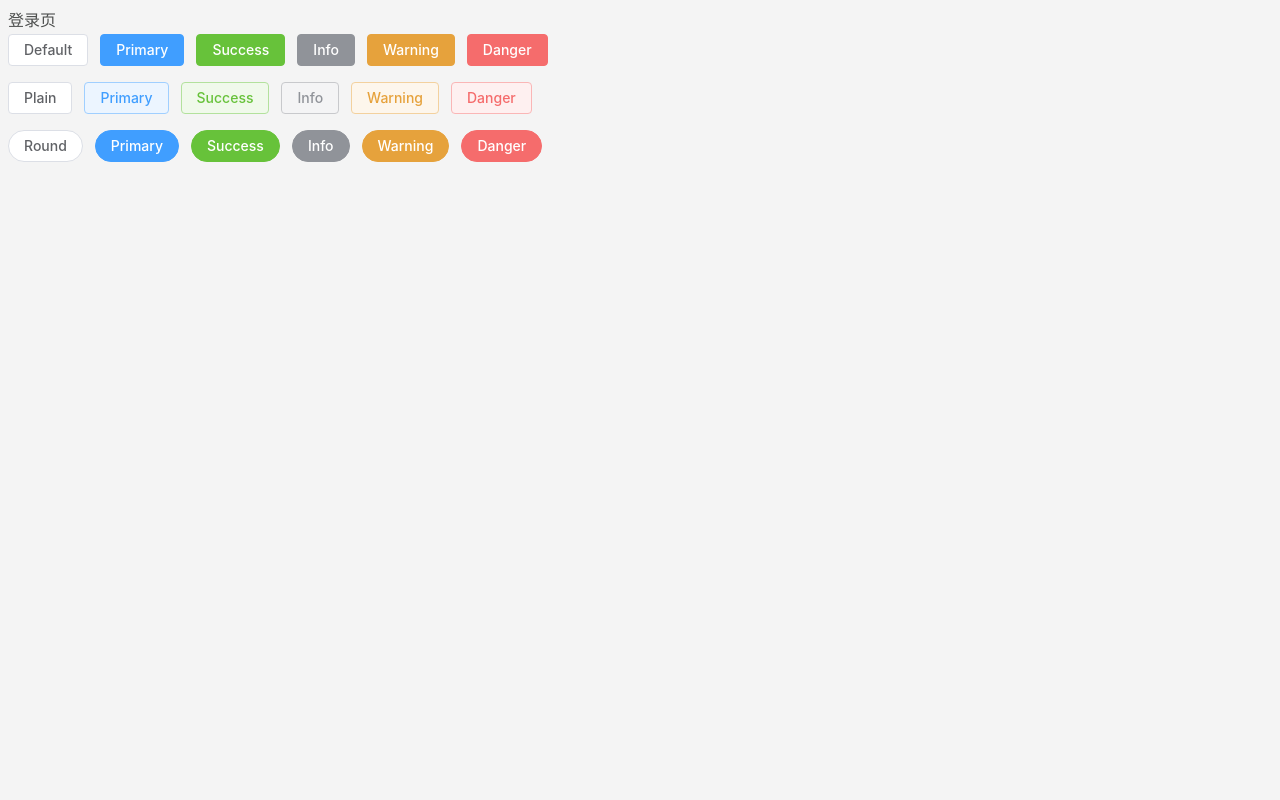
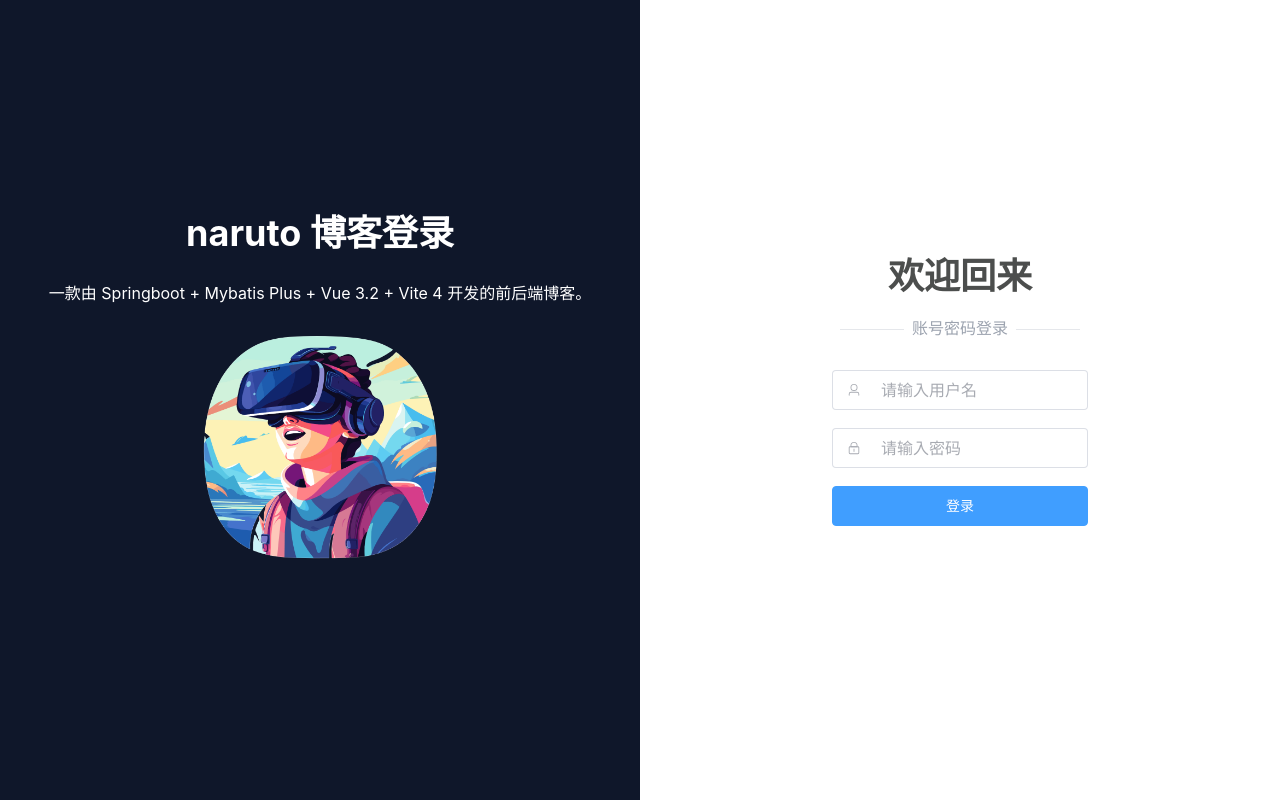
Before and after one commit to skywaljers/WEBLOG-VUE3, a Vue app: page /#/login in a window 1280 px wide. Built offline with nearby package versions, Linux system fonts and the light colour scheme.

Commit message:
登录界面开发

```diff
--- a/package.json
+++ b/package.json
@@ -11,6 +11,8 @@
     "format": "prettier --write src/"
   },
   "dependencies": {
+    "@element-plus/icons-vue": "^2.3.1",
+    "animate.css": "^4.1.1",
     "element-plus": "^2.7.0",
     "flowbite": "^2.3.0",
     "vue": "^3.4.21",
--- a/src/assets/main.css
+++ b/src/assets/main.css
@@ -18,3 +18,21 @@
   background: #f4f4f4;
   line-height: 1.6;
 }
+
+[type='text']:focus,
+[type='email']:focus,
+[type='url']:focus,
+[type='password']:focus,
+[type='number']:focus,
+[type='date']:focus,
+[type='datetime-local']:focus,
+[type='month']:focus,
+[type='search']:focus,
+[type='tel']:focus,
+[type='time']:focus,
+[type='week']:focus,
+[multiple]:focus,
+textarea:focus,
+select:focus {
+  box-shadow: 0 0 0 1px transparent inset !important;
+}
--- a/src/main.js
+++ b/src/main.js
@@ -1,7 +1,8 @@
 import '@/assets/main.css'
-
+import * as ElementPlusIconsVue from '@element-plus/icons-vue'
 import { createApp } from 'vue'
 import App from '@/App.vue'
+import 'animate.css'
 
 //导入路由
 import router from '@/router'
@@ -10,3 +11,7 @@
 //应用路由
 app.use(router)
 app.mount('#app')
+
+for (const [key, component] of Object.entries(ElementPlusIconsVue)) {
+  app.component(key, component)
+}
--- a/src/pages/admin/login.vue
+++ b/src/pages/admin/login.vue
@@ -1,31 +1,61 @@
 <template>
-  <div class="p-2">
-    <h1>登录页</h1>
-    <el-row class="mb-4">
-      <el-button>Default</el-button>
-      <el-button type="primary">Primary</el-button>
-      <el-button type="success">Success</el-button>
-      <el-button type="info">Info</el-button>
-      <el-button type="warning">Warning</el-button>
-      <el-button type="danger">Danger</el-button>
-    </el-row>
+  <!-- 使用grid网格布局，并指定列数为2，高度占满全屏 -->
+  <div class="grid grid-cols-2 h-screen">
+    <!-- 默认先适配移动端，占2列，order用于指定排列顺序，md用于适配pc端 -->
+    <div class="col-span-2 order-2 p-10 md:col-span-1 md:order-1 bg-slate-900">
+      <!-- 指定为flex布局，并设置为屏幕垂直水平居中，高度为100% -->
+      <div
+        class="flex justify-center items-center h-full flex-col animate__animated animate__bounceInLeft animate__fast"
+      >
+        <h2 class="font-bold text-4xl mb-7 text-white">naruto 博客登录</h2>
+        <p class="text-white">
+          一款由 Springboot + Mybatis Plus + Vue 3.2 + Vite 4 开发的前后端博客。
+        </p>
+        <img src="@/assets/developer.png" alt="" class="w-1/2" />
+      </div>
+    </div>
 
-    <el-row class="mb-4">
-      <el-button plain>Plain</el-button>
-      <el-button type="primary" plain>Primary</el-button>
-      <el-button type="success" plain>Success</el-button>
-      <el-button type="info" plain>Info</el-button>
-      <el-button type="warning" plain>Warning</el-button>
-      <el-button type="danger" plain>Danger</el-button>
-    </el-row>
-
-    <el-row class="mb-4">
-      <el-button round>Round</el-button>
-      <el-button type="primary" round>Primary</el-button>
-      <el-button type="success" round>Success</el-button>
-      <el-button type="info" round>Info</el-button>
-      <el-button type="warning" round>Warning</el-button>
-      <el-button type="danger" round>Danger</el-button>
-    </el-row>
+    <!-- 右边栏 -->
+    <div class="col-span-2 order-1 md:col-span-1 md:order-2 bg-white">
+      <!-- flex-col指定子元素垂直排列 -->
+      <div
+        class="flex justify-center items-center h-full flex-col animate__animated animate__bounceInRight animate__fast"
+      >
+        <!-- 大标题，设置字体粗细，大小，下边距 -->
+        <h1 class="font-bold text-4xl mb-5">欢迎回来</h1>
+        <!-- 设置flex布局，内容垂直水平居中，文字颜色，内容水平方向x轴距 -->
+        <div class="flex items-center justify-center mb-7 text-gray-400 space-x-2">
+          <!-- 左边横线，高度为1px，宽度为16，背景色 -->
+          <span class="h-[1px] w-16 bg-gray-200"></span>
+          <span>账号密码登录</span>
+          <span class="h-[1px] w-16 bg-gray-200"></span>
+        </div>
+        <!-- 引入Element Plus表单组件，移动端设置宽度为 5/6，PC 端设置为 2/5  -->
+        <el-form class="w-5/6 md:w-2/5">
+          <el-form-item>
+            <!-- 输入框组件 -->
+            <el-input size="large" placeholder="请输入用户名" :prefix-icon="User" clearable />
+          </el-form-item>
+          <!-- 密码框组件 -->
+          <el-form-item>
+            <el-input
+              size="large"
+              type="password"
+              placeholder="请输入密码"
+              :prefix-icon="Lock"
+              clearable
+            />
+          </el-form-item>
+          <el-form-item>
+            <!-- 登录按钮 ，宽度设置为100%-->
+            <el-button class="w-full" size="large" type="primary">登录</el-button>
+          </el-form-item>
+        </el-form>
+      </div>
+    </div>
   </div>
 </template>
+
+<script setup>
+import { User, Lock } from '@element-plus/icons-vue'
+</script>
```
Also changed, not shown: src/assets/developer.png (added), 1 other file (tests, documents, lock files or other folders).
